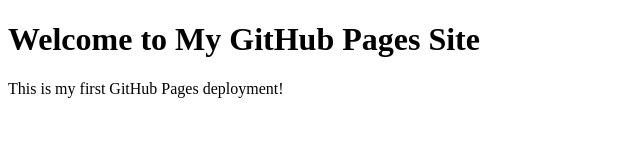
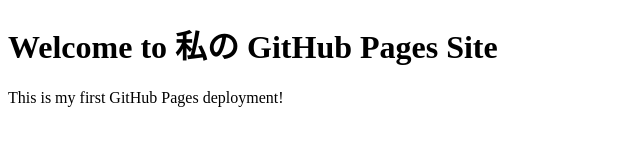
Before and after one commit to nnnaaana/my-first-web-app, a plain HTML site: page index.html in a window 1280 px wide. Shown: the whole page, without its empty margins (0-640 px from the left). Drawn offline with Linux system fonts and the light colour scheme.

Commit message:
Add files via upload

```diff
--- a/index.html
+++ b/index.html
@@ -6,7 +6,7 @@
     <title>My GitHub Pages Site</title>
 </head>
 <body>
-    <h1>Welcome to My GitHub Pages Site</h1>
+    <h1>Welcome to 私の GitHub Pages Site</h1>
     <p>This is my first GitHub Pages deployment!</p>
 </body>
 </html>
```
